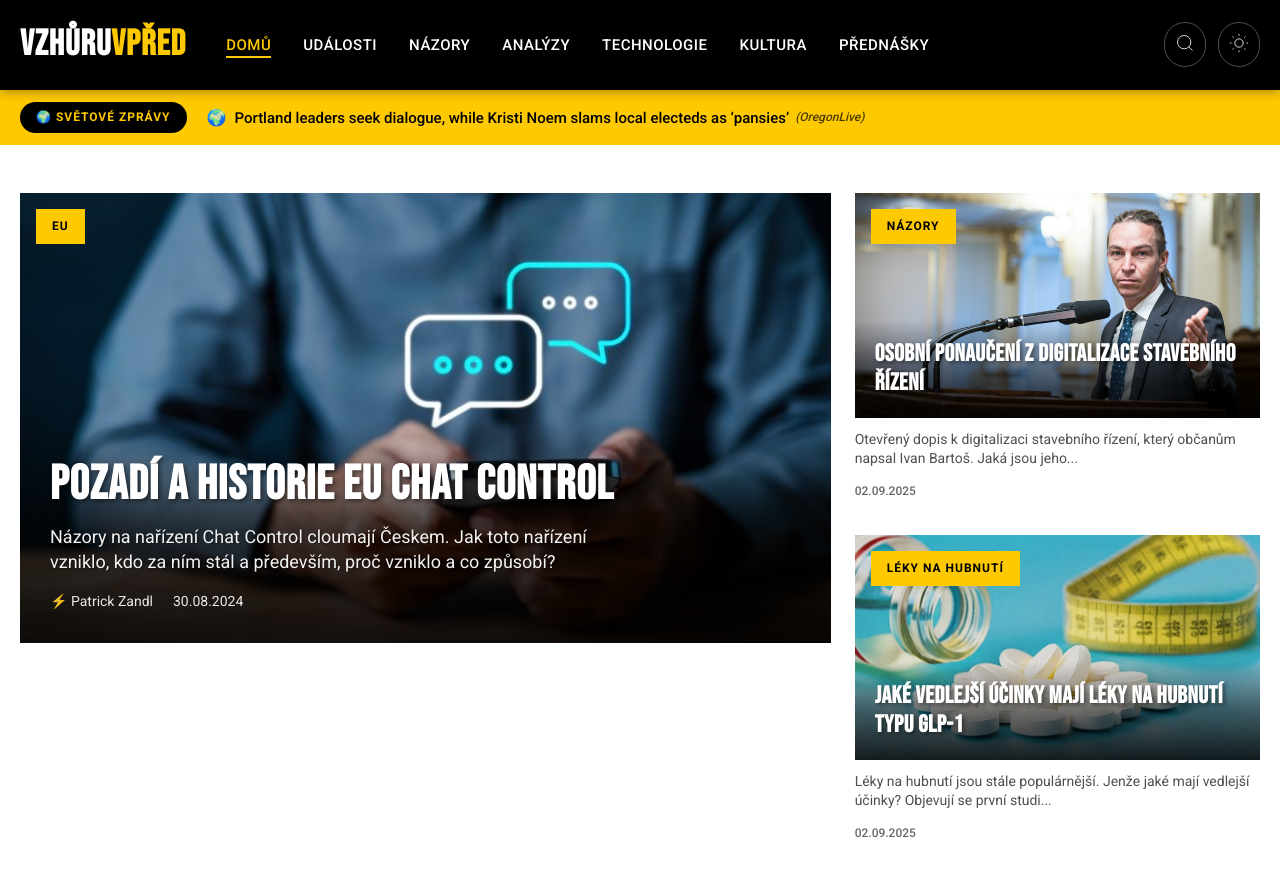
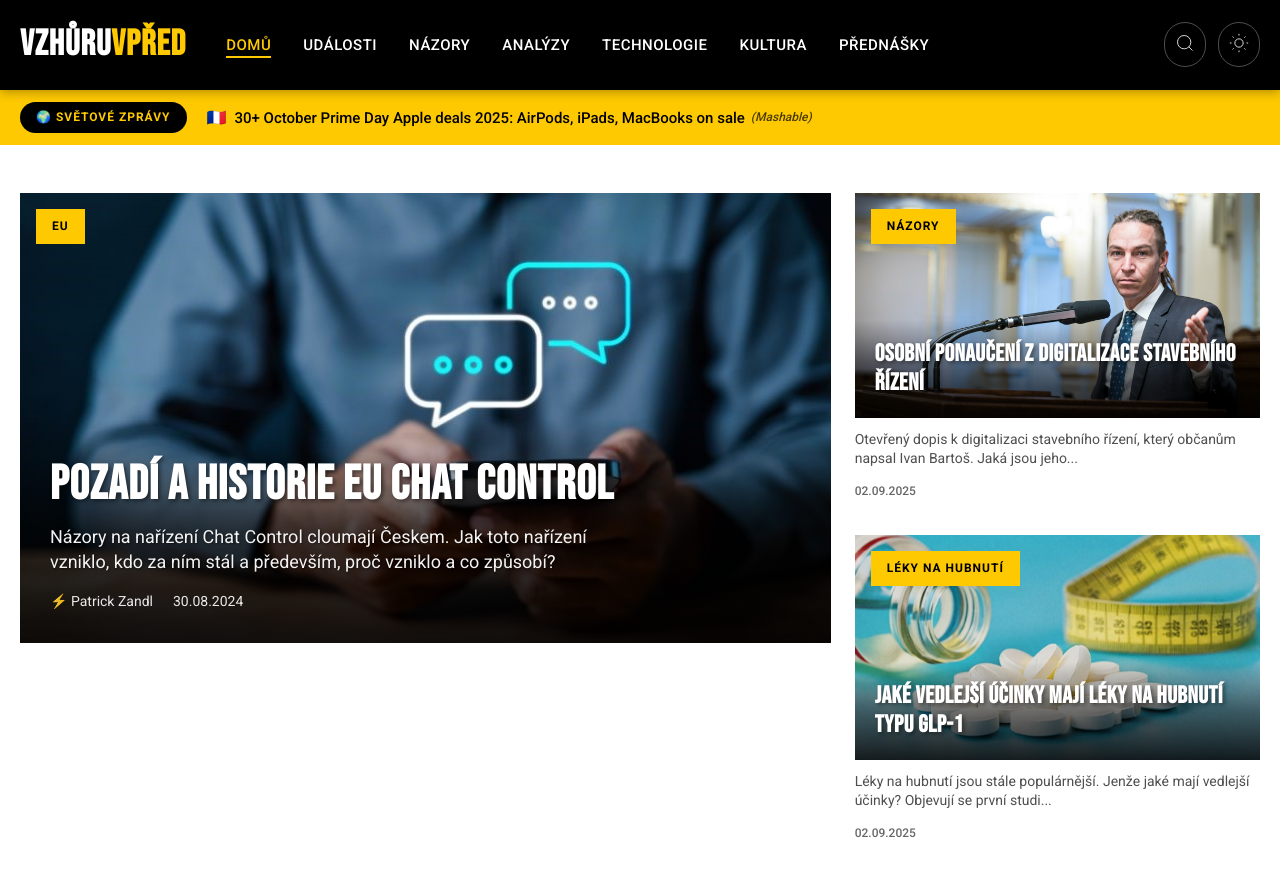
Before and after one commit to tangero/vzhuruvpred, a Jekyll site: the page built from index.html, in a window 1280 px wide and 900 px high. Shown: the top 877 px of the window. Built offline with Jekyll 4.4.1, drawn with Linux system fonts in a browser that asks for light colours; part of the change alters nothing that is shown.

Commit message:
Update world news 2025-10-09 09:20

```diff
--- a/_data/world_news.json
+++ b/_data/world_news.json
@@ -1,16 +1,49 @@
 {
-  "last_updated": "2025-10-09T08:24:38",
+  "last_updated": "2025-10-09T09:19:08",
   "articles": [
     {
       "flag": "🌍",
       "country": "global",
-      "title": "Israeli military intercepts Gaza Freedom Flotilla vessels",
-      "original_title": "Israeli military intercepts Gaza Freedom Flotilla vessels - Al Jazeera",
-      "url": "https://www.aljazeera.com/news/2025/10/8/israeli-military-intercepts-gaza-freedom-flotilla-vessels-report",
-      "urlToImage": "https://www.aljazeera.com/wp-content/uploads/2025/10/2025-05-03T134541Z_192353309_RC2BAEAWQQKX_RTRMADP_3_ISRAEL-PALESTINIANS-NGO-GAZA-MALTA-1759900852.jpg?resize=1920%2C1440",
-      "source": "Al Jazeera English",
-      "publishedAt": "2025-10-08T04:52:30Z",
-      "description": "The Israeli military has intercepted and boarded several boats sailing towards Gaza."
+      "title": "Amazon Big Deal Days hi-fi deals live: all the top headphone, vinyl and speaker savings picked by our experts - What Hi-Fi?",
+      "original_title": "Amazon Big Deal Days hi-fi deals live: all the top headphone, vinyl and speaker savings picked by our experts - What Hi-Fi?",
+      "url": "https://www.whathifi.com/hi-fi/live/amazon-big-deal-days-hi-fi-deals-live-all-the-top-headphone-vinyl-and-speaker-savings-picked-by-our-experts",
+      "urlToImage": "https://cdn.mos.cms.futurecdn.net/j5WR7ijgzzMZZXHkLGTsuR-1674-80.jpg",
+      "source": "What Hi-Fi? US",
+      "publishedAt": "2025-10-08T08:27:10Z",
+      "description": "If you need new headphones, speakers, stereo amps or a turntable, but don’t fancy paying full price, then you’re in the right place"
+    },
+    {
+      "flag": "🇫🇷",
+      "country": "fr",
+      "title": "30+ October Prime Day Apple deals 2025: AirPods, iPads, MacBooks on sale",
+      "original_title": "30+ October Prime Day Apple deals 2025: AirPods, iPads, MacBooks on sale - Mashable",
+      "url": "https://mashable.com/article/best-october-prime-day-apple-deals-2025-day-2",
+      "urlToImage": "https://helios-i.mashable.com/imagery/articles/01O5Ktn5ncM5qKtFBLUkH94/hero-image.fill.size_1200x675.v1759900718.png",
+      "source": "Mashable",
+      "publishedAt": "2025-10-08T06:57:02Z",
+      "description": "The new Apple Watch Series 11 and SE 3 just came out, and they're already on sale."
+    },
+    {
+      "flag": "🇺🇸",
+      "country": "us",
+      "title": "‘You cannot be what you cannot see’: Japan hails first female leader as turning point for society",
+      "original_title": "‘You cannot be what you cannot see’: Japan hails first female leader as turning point for society - Financial Times",
+      "url": "https://www.ft.com/content/c95cedd5-0264-451a-8f4f-97d1b9242136",
+      "urlToImage": "https://images.ft.com/v3/image/raw/https%3A%2F%2Fd1e00ek4ebabms.cloudfront.net%2Fproduction%2F291bd0cf-8f7d-4559-97d0-913b74dbb2c2.jpg?source=next-barrier-page",
+      "source": "Financial Times",
+      "publishedAt": "2025-10-08T06:15:49Z",
+      "description": "Sanae Takaichi’s ascendancy seen as historic in country where women remain under-represented in business and politics"
+    },
+    {
+      "flag": "🌍",
+      "country": "global",
+      "title": "Kushner and Trump envoy arrive in Egypt for crucial negotiations on Gaza deal",
+      "original_title": "Kushner and Trump envoy arrive in Egypt for crucial negotiations on Gaza deal - Axios",
+      "url": "https://www.axios.com/2025/10/08/trump-kushner-witkoff-egypt-gaza-ceasefire-talks-israel-hamas",
+      "urlToImage": "https://images.axios.com/KjvWxVRmL0CA7lASmNBLpOSOMeA=/0x0:3840x2160/1366x768/2025/10/08/1759896614412.jpeg",
+      "source": "Axios",
+      "publishedAt": "2025-10-08T04:45:44Z",
+      "description": "Trump and his team are pushing hard for both Israel and Hamas to conclude their negotiations within days and reach a deal."
     },
     {
       "flag": "🌍",
@@ -22,6 +55,17 @@
       "source": "OregonLive",
       "publishedAt": "2025-10-08T03:49:00Z",
       "description": "“We believe a constitutional federal government must be accountable to the community,” Mayor Keith Wilson said."
+    },
+    {
+      "flag": "🌍",
+      "country": "global",
+      "title": "Staffing woes see flight delays spread to more U.S. airports amid shutdown",
+      "original_title": "Staffing woes see flight delays spread to more U.S. airports amid shutdown - Axios",
+      "url": "https://www.axios.com/2025/10/08/government-shutdown-airports-flight-delays-air-traffic",
+      "urlToImage": "https://images.axios.com/769R8vKbkdkAhpDdWRb-XYGN0Tg=/314x260:4000x2334/1366x768/2025/10/07/1759873591884.jpg",
+      "source": "Axios",
+      "publishedAt": "2025-10-08T03:40:02Z",
+      "description": "Analysts predict the current crisis will only worsen if the shutdown drags on."
     },
     {
       "flag": "🇬🇧",
@@ -46,26 +90,15 @@
       "description": "Analysts point to delays in the reporting of economic data due to the US government shutdown as one reason for the rise."
     },
     {
-      "flag": "🇺🇸",
-      "country": "us",
-      "title": "Nearly 900 people rescued from Mount Everest",
-      "original_title": "Nearly 900 people rescued from Mount Everest - The Seattle Times",
-      "url": "https://www.seattletimes.com/nation-world/hundreds-of-hikers-rescued-from-mount-everest-after-severe-snowstorm/",
-      "urlToImage": "https://images.seattletimes.com/wp-content/uploads/2025/10/10072025_dgxdfbhfbh_tzr_194142.jpg?d=1200x630",
-      "source": "The Seattle Times",
-      "publishedAt": "2025-10-08T02:51:28Z",
-      "description": "A severe storm struck the area Saturday night, cutting off access to where the hikers were staying in tents at an altitude of more than 16,000 feet."
-    },
-    {
-      "flag": "🇬🇧",
-      "country": "gb",
-      "title": "Dazzling supermoon illuminates skylines around the world",
-      "original_title": "Dazzling supermoon illuminates skylines around the world - BBC",
-      "url": "https://www.bbc.com/news/articles/cx2xzk1nd2eo",
-      "urlToImage": "https://ichef.bbci.co.uk/news/1024/branded_news/cfaf/live/efe8af80-a3d9-11f0-bc95-1520d15cd340.jpg",
-      "source": "BBC News",
-      "publishedAt": "2025-10-08T02:17:19Z",
-      "description": "From Paris to Taipei, this week's supermoon, also known as the Harvest and Hunter's moons, was captured in photos."
+      "flag": "🌍",
+      "country": "global",
+      "title": "Hundreds of hikers rescued from Mount Everest after severe snowstorm",
+      "original_title": "Hundreds of hikers rescued from Mount Everest after severe snowstorm - AP News",
+      "url": "https://apnews.com/article/china-everest-tibet-stranded-hikers-rescued-13f5b70ae432eae84cd38938837b5de5",
+      "urlToImage": "https://dims.apnews.com/dims4/default/26c19d7/2147483647/strip/true/crop/2511x1412+0+131/resize/1440x810!/quality/90/?url=https%3A%2F%2Fassets.apnews.com%2Faf%2F06%2F1b8e25ffd356b64e713dfc4ad117%2F271169d3ff12459fbf75fb1b29f69b85",
+      "source": "Associated Press",
+      "publishedAt": "2025-10-08T02:37:00Z",
+      "description": "About 900 hikers, guides, and staff stranded by a snowstorm on Mount Everest's Chinese side have reached safety. A severe storm hit Saturday night, trapping them at over 16,000 feet in elevation. By M"
     },
     {
       "flag": "🌍",
@@ -92,46 +125,13 @@
     {
       "flag": "🌍",
       "country": "global",
-      "title": "Gaza peace talks appear to gain momentum on the war’s anniversary",
-      "original_title": "Gaza peace talks appear to gain momentum on the war’s anniversary - AP News",
-      "url": "https://apnews.com/article/egypt-peace-kushner-witkoff-israel-palestinians-hamas-war-news-10-07-2025-31a44f54ab2d87c2083ab0a49aafd785",
-      "urlToImage": "https://dims.apnews.com/dims4/default/15c8d41/2147483647/strip/true/crop/5139x2891+0+268/resize/1440x810!/quality/90/?url=https%3A%2F%2Fassets.apnews.com%2F53%2Fa8%2Fba4cca97edb59bc2e04dab59ba76%2Fc9b7754d753d4aa0ad9025d598713775",
-      "source": "Associated Press",
-      "publishedAt": "2025-10-08T01:50:00Z",
-      "description": "Peace talks between Israel and Hamas have resumed in Egypt. The second day of indirect talks Tuesday took place on the two-year anniversary of Hamas' surprise attack on Israel that triggered the war. "
-    },
-    {
-      "flag": "🌍",
-      "country": "global",
-      "title": "Taylor Swift Shows Off Her Showgirl Style in NYC Amid New Album",
-      "original_title": "Taylor Swift Shows Off Her Showgirl Style in NYC Amid New Album - TMZ",
-      "url": "https://www.tmz.com/2025/10/07/taylor-swift-shows-off-her-showgirl-style-in-nyc-amid-new-album/",
-      "urlToImage": "https://imagez.tmz.com/image/fe/16by9/2025/10/08/fe60c77165994e4d80e047994d438efa_xl.jpg",
-      "source": "TMZ",
-      "publishedAt": "2025-10-08T01:42:42Z",
-      "description": "Taylor Swift is keeping her Showgirl sparkle going strong ... stepping out in New York City for dinner during her whirlwind press tour for her new album, The Life of a Showgirl."
-    },
-    {
-      "flag": "🇬🇧",
-      "country": "gb",
-      "title": "US airports continue to see delays as shutdown hits air travel",
-      "original_title": "US airports continue to see delays as shutdown hits air travel - BBC",
-      "url": "https://www.bbc.com/news/articles/cx27z97ryr0o",
-      "urlToImage": "https://ichef.bbci.co.uk/news/1024/branded_news/8c90/live/c9b1c220-a370-11f0-b6c8-ab6f97553cbf.jpg",
-      "source": "BBC News",
-      "publishedAt": "2025-10-08T01:06:16Z",
-      "description": "Air traffic controllers, expected to work without pay during the shutdown, have been calling out sick."
-    },
-    {
-      "flag": "🇺🇸",
-      "country": "us",
-      "title": "Supreme Court sharply questions law banning conversion therapy",
-      "original_title": "Supreme Court sharply questions law banning conversion therapy - The Washington Post",
-      "url": "https://www.washingtonpost.com/politics/2025/10/07/supreme-court-gay-conversion-therapy-ban/",
-      "urlToImage": "https://www.washingtonpost.com/wp-apps/imrs.php?src=https://arc-anglerfish-washpost-prod-washpost.s3.amazonaws.com/public/D6CUQ2NPDNVBRA5L6PHSDM6LYM.JPG&w=1440",
-      "source": "The Washington Post",
-      "publishedAt": "2025-10-08T01:02:10Z",
-      "description": "The Supreme Court sharply questions a Colorado law that bans efforts to change minors’ sexual identity, suggesting it violates therapists’ free-speech rights."
+      "title": "Interstellar comet passing by Mars seen in rare images",
+      "original_title": "Interstellar comet passing by Mars seen in rare images - CBS News",
+      "url": "https://www.cbsnews.com/news/comet-passing-by-mars-images/",
+      "urlToImage": "https://assets2.cbsnewsstatic.com/hub/i/r/2025/10/08/86cd0895-e755-4ba4-8345-94b69c9a75ec/thumbnail/1200x630/9e868315307e6b1dd26419d653fd49e5/comet.png",
+      "source": "CBS News",
+      "publishedAt": "2025-10-08T01:13:00Z",
+      "description": "The images taken by two Mars orbiters show a bright, fuzzy white dot of the comet, also known as 3I/ATLAS, appearing to move against a backdrop of distant stars."
     },
     {
       "flag": "🌍",
@@ -143,17 +143,6 @@
       "source": "NBC News",
       "publishedAt": "2025-10-08T00:35:00Z",
       "description": "Matt Van Epps, a former state official who earned an endorsement from President Donald Trump last week, won the Republican nomination Tuesday in the special election for Tennessee’s 7th Congressional "
-    },
-    {
-      "flag": "🇫🇷",
-      "country": "fr",
-      "title": "Russian forces seized nearly 5,000 square km of Ukrainian land in 2025, says Putin - France 24",
-      "original_title": "Russian forces seized nearly 5,000 square km of Ukrainian land in 2025, says Putin - France 24",
-      "url": "https://www.france24.com/en/europe/20251007-putin-russia-5-000-square-km-ukraine",
-      "urlToImage": "https://s.france24.com/media/display/bcc1d5dc-9939-11f0-b146-005056bfb2b6/w:1280/p:16x9/978a0436e3b7a7c5dc66c5958a2805ba47417e07.jpg",
-      "source": "FRANCE 24 English",
-      "publishedAt": "2025-10-07T23:19:00Z",
-      "description": "Russian President Vladimir Putin said on Tuesday Russian forces had captured nearly 5,000 square km (1,930 square miles) of Ukrainian territory this year, claiming Moscow retained “complete strategic "
     },
     {
       "flag": "🌍",
@@ -202,28 +191,6 @@
     {
       "flag": "🌍",
       "country": "global",
-      "title": "Total disaster': Some furloughed workers plan to hold garage sales, dip into savings to weather government shutdown - ABC News - Breaking News, Latest News and Videos",
-      "original_title": "'Total disaster': Some furloughed workers plan to hold garage sales, dip into savings to weather government shutdown - ABC News - Breaking News, Latest News and Videos",
-      "url": "https://abcnews.go.com/Business/total-disaster-furloughed-workers-plan-hold-garage-sales/story?id\\\\u003d126308614",
-      "urlToImage": null,
-      "source": "ABC News",
-      "publishedAt": "2025-10-07T22:08:17Z",
-      "description": ""
-    },
-    {
-      "flag": "🌍",
-      "country": "global",
-      "title": "European Mars orbiter spies interstellar comet 3I/ATLAS zooming past Red Planet (photos)",
-      "original_title": "European Mars orbiter spies interstellar comet 3I/ATLAS zooming past Red Planet (photos) - Space",
-      "url": "https://www.space.com/astronomy/comets/european-mars-orbiter-spies-interstellar-comet-3i-atlas-zooming-past-red-planet-photos",
-      "urlToImage": "https://cdn.mos.cms.futurecdn.net/hai4kZLAAXLSnjaXxxfRFH-1280-80.jpg",
-      "source": "Space.com",
-      "publishedAt": "2025-10-07T22:00:00Z",
-      "description": "\"Though our Mars orbiters continue to make impressive contributions to Mars science, it's always extra exciting to see them responding to unexpected situations like this one.\""
-    },
-    {
-      "flag": "🌍",
-      "country": "global",
       "title": "After RFK Jr.’s shenanigans, COVID shot access will be a lot like last year",
       "original_title": "After RFK Jr.’s shenanigans, COVID shot access will be a lot like last year - Ars Technica",
       "url": "https://arstechnica.com/health/2025/10/after-rfk-jr-s-shenanigans-covid-shot-access-will-be-a-lot-like-last-year/",
@@ -244,26 +211,26 @@
       "description": "Israelis are paying heavy costs for the longest war in their history: a mental health crisis, trauma, unprecedented division during wartime, animosity abroad and apathy for Palestinian suffering."
     },
     {
-      "flag": "🌍",
-      "country": "global",
-      "title": "OpenAI, Nvidia Fuel $1 Trillion AI Market With Web of Circular Deals",
-      "original_title": "OpenAI, Nvidia Fuel $1 Trillion AI Market With Web of Circular Deals - Bloomberg.com",
-      "url": "https://www.bloomberg.com/news/features/2025-10-07/openai-s-nvidia-amd-deals-boost-1-trillion-ai-boom-with-circular-deals",
-      "urlToImage": "https://assets.bwbx.io/images/users/iqjWHBFdfxIU/iVCmWYBLxgq0/v1/1200x800.jpg",
-      "source": "Bloomberg",
-      "publishedAt": "2025-10-07T20:00:10Z",
-      "description": "A wave of deals and partnerships are escalating concerns that the trillion-dollar AI boom is being propped up by interconnected business transactions."
+      "flag": "🇺🇸",
+      "country": "us",
+      "title": "Taylor Swift seems to be unbothered by mixed reception to her ‘Showgirl’ album",
+      "original_title": "Taylor Swift seems to be unbothered by mixed reception to her ‘Showgirl’ album - CNN",
+      "url": "https://www.cnn.com/2025/10/07/entertainment/taylor-swift-life-of-a-showgirl-reception",
+      "urlToImage": "https://media.cnn.com/api/v1/images/stellar/prod/gettyimages-2166913977-20251007192713384.jpg?c=16x9&q=w_800,c_fill",
+      "source": "CNN",
+      "publishedAt": "2025-10-07T20:32:01Z",
+      "description": "Taylor Swift knows you have some thoughts on her latest album, and she’s ready for it."
     },
     {
       "flag": "🌍",
       "country": "global",
-      "title": "Bondi tells Schiff he should ‘apologize’ for impeaching Trump",
-      "original_title": "Bondi tells Schiff he should ‘apologize’ for impeaching Trump - Politico",
-      "url": "https://www.politico.com/live-updates/2025/10/07/congress/bondi-goes-after-schiff-00596375",
-      "urlToImage": "https://www.politico.com/dims4/default/5d21e50/2147483647/resize/1200x/quality/90/?url=https%3A%2F%2Fstatic.politico.com%2F85%2F38%2F826707d541d0b8b4db2355dbb8a0%2Fu-s-congress-28762.jpg",
-      "source": "Politico",
-      "publishedAt": "2025-10-07T18:39:49Z",
-      "description": "The attorney general also told the California Democrat she would \"fire\" him if he worked for DOJ."
+      "title": "Pamela Bondi stonewalls Democrats at DOJ oversight hearing",
+      "original_title": "Pamela Bondi stonewalls Democrats at DOJ oversight hearing - Roll Call",
+      "url": "https://rollcall.com/2025/10/07/pamela-bondi-stonewalls-democrats-at-doj-oversight-hearing/",
+      "urlToImage": "https://rollcall.com/app/uploads/2025/10/bondi_BC_017_100725.jpg",
+      "source": "Roll Call",
+      "publishedAt": "2025-10-07T19:24:17Z",
+      "description": "Attorney General Pamela Bondi repeatedly declined to answer questions from Democratic senators during a Senate oversight hearing Tuesday."
     },
     {
       "flag": "🇫🇷",
@@ -275,6 +242,17 @@
       "source": "9to5google.com",
       "publishedAt": "2025-10-07T14:40:00Z",
       "description": "UFS 5.0 has been announced and its key improvement is storage that's twice as fast for AI's sake, which will hopefully entice Google Pixel."
+    },
+    {
+      "flag": "🌍",
+      "country": "global",
+      "title": "Greta Thunberg Went Through ‘Torture’ in Israeli Custody, Fellow Activists Say",
+      "original_title": "Greta Thunberg Went Through ‘Torture’ in Israeli Custody, Fellow Activists Say - The Cut",
+      "url": "http://www.thecut.com/article/greta-thunberg-was-tortured-by-israeli-forces-witnesses-say.html",
+      "urlToImage": "https://pyxis.nymag.com/v1/imgs/188/08d/291e146798ab15d5ac34c7c7f28a3b68bc-greta-thunberg.1x.rsocial.w1200.jpg",
+      "source": "The Cut",
+      "publishedAt": "2025-10-07T12:00:02Z",
+      "description": "Thunberg was one of 437 international citizens sailing to Gaza with the Global Sumud Flotilla to deliver humanitarian aid when they were intercepted by Israeli forces."
     },
     {
       "flag": "🌍",
@@ -301,13 +279,13 @@
     {
       "flag": "🌍",
       "country": "global",
-      "title": "Google Messages will now ensure you don't get unwillingly flashed in videos",
-      "original_title": "Google Messages will now ensure you don't get unwillingly flashed in videos - Android Authority",
-      "url": "https://www.androidauthority.com/google-messages-sensitive-nudity-content-warnings-videos-3604668/",
-      "urlToImage": "https://www.androidauthority.com/wp-content/uploads/2022/04/Google-Messages-SMS-stock-photo-1.jpg",
-      "source": "Android Authority",
-      "publishedAt": "2025-10-07T05:25:37Z",
-      "description": "As part of the latest Play Services update, Google Messages will now analyze videos and warn users about watching explicit nude media."
+      "title": "The Red Sea experienced 'one of the most extreme environmental events on Earth' 6 million years ago",
+      "original_title": "The Red Sea experienced 'one of the most extreme environmental events on Earth' 6 million years ago - Live Science",
+      "url": "https://www.livescience.com/planet-earth/rivers-oceans/the-red-sea-experienced-one-of-the-most-extreme-environmental-events-on-earth-6-million-years-ago",
+      "urlToImage": "https://cdn.mos.cms.futurecdn.net/KFnb5xDdX5DBXUUzcUNnkh-1600-80.jpg",
+      "source": "Live Science",
+      "publishedAt": "2025-10-07T10:27:52Z",
+      "description": "The Red Sea became a desert about 6.2 million years ago, before a massive flood from the Indian Ocean turned it into a waterway again."
     },
     {
       "flag": "🌍",
```
